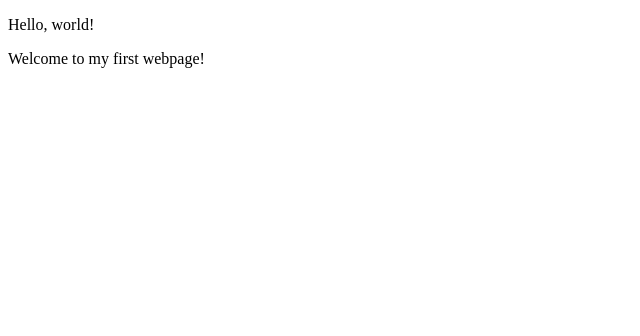
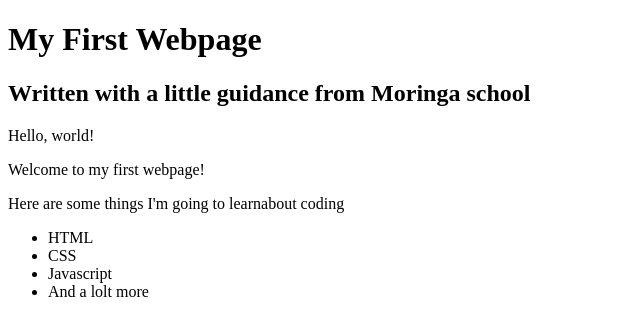
Before and after one commit to categrace/my-first-webpage, a plain HTML site: page my-first-webpage.html in a window 1280 px wide. Shown: the whole page, without its empty margins (0-640 px from the left). Drawn offline with Linux system fonts and the light colour scheme.

Commit message:
add list elements

```diff
--- a/my-first-webpage.html
+++ b/my-first-webpage.html
@@ -4,7 +4,16 @@
     <title>My first webpage!</title>
     </head>
     <body>
+        <h1>My First Webpage</h1>
+        <h2>Written with a little guidance from Moringa school </h2>
   <p>Hello, world!</p>
   <p>Welcome to my first webpage! </p>
+  <p>Here are some things I'm going to learnabout coding</p>
+  <ul>
+      <li>HTML</li>
+      <li>CSS</li>
+      <li>Javascript</li>
+      <li>And a lolt more</li>
+  </ul>
  </body>
  <html>
```
